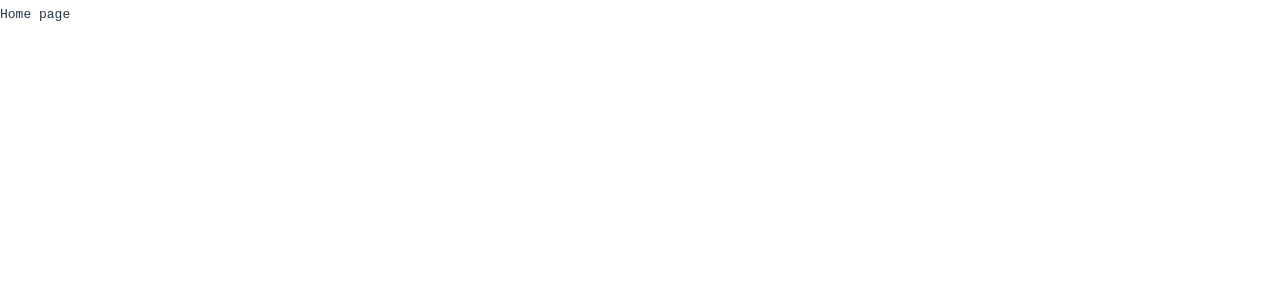
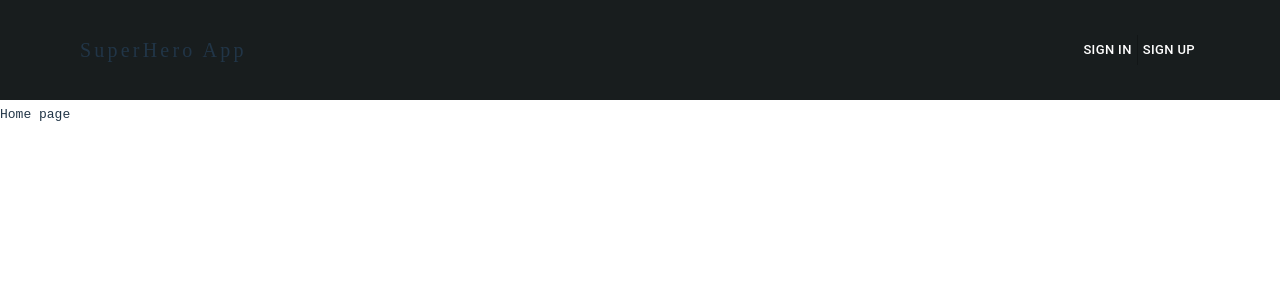
Before and after one commit to Pavlov-Vldmr/superhero-app, a React (Vite) app: page / in a window 1280 px wide. Shown: the top 300 px of the page. Built offline with nearby package versions, Linux system fonts and the light colour scheme.

Commit message:
feat: header component added

```diff
--- a/package.json
+++ b/package.json
@@ -12,6 +12,7 @@
   "dependencies": {
     "@emotion/react": "^11.11.4",
     "@emotion/styled": "^11.11.0",
+    "@mui/icons-material": "^5.15.11",
     "@mui/material": "^5.15.11",
     "@reduxjs/toolkit": "^2.2.1",
     "@types/react-redux": "^7.1.33",
--- a/src/App.tsx
+++ b/src/App.tsx
@@ -10,12 +10,14 @@ import { ProductPage } from './pages/ProductPage'
 
 
 import './App.css'
+import Header from './components/Header/Header'
 
 function App() {
 
   return (
     <>
       <Router>
+        <Header />
         <Routes>
           <Route path="/" element={<HomePage />} />
           <Route path="/product" element={<ProductPage />} />
--- /dev/null
+++ b/src/components/Header/Header.tsx
@@ -0,0 +1,81 @@
+import Container from '@mui/material/Container';
+import Box from '@mui/material/Box';
+import Link from '@mui/material/Link';
+import ButtonGroup from '@mui/material/ButtonGroup';
+import Button from '@mui/material/Button';
+import Typography from '@mui/material/Typography';
+
+
+
+function Header() {
+    return (
+        <>
+            <Container
+                disableGutters={true}
+                maxWidth={false}
+                sx={{
+                    backgroundColor: "#181D1E",
+                    display: 'flex',
+                    alignItems: 'center'
+                }}>
+
+                <Container maxWidth='lg'>
+                    <Box
+                        height={100}
+                        px={2}
+                        sx={{
+                            display: "flex",
+                            justifyContent: 'space-between',
+                            alignItems: 'center'
+                        }}>
+
+                        {/* <Link href="/" underline="none" color="#fff"> */}
+                        <Typography
+                            variant="h6"
+                            noWrap
+                            component="a"
+                            href="/"
+                            sx={{
+                                mr: 2,
+                                display: { xs: 'none', md: 'flex' },
+                                fontFamily: 'Open-Sans',
+                                fontWeight: 200,
+                                letterSpacing: '.2rem',
+                                color: 'inherit',
+                                textDecoration: 'none',
+                            }}
+                        >
+                            SuperHero App
+                        </Typography>
+                        {/* </Link> */}
+                        <Box>
+                            <ButtonGroup
+                                color="inherit"
+                                disabled={false}
+                                size="small"
+                                variant="text">
+                                <Button>
+                                    <Link href="/signin" underline="hover" color="#fff">
+                                        {"Sign In"}
+                                    </Link>
+                                </Button>
+                                <Button>
+                                    <Link href="/signup" underline="hover" color="#fff">
+                                        {"Sign Up"}
+                                    </Link>
+                                </Button>
+
+                                {/* TODO: Theme change btn */}
+
+
+                            </ButtonGroup>
+                        </Box>
+                    </Box>
+                </Container>
+
+            </Container>
+        </>
+    )
+}
+
+export default Header;
```
Also changed, not shown: 1 other file (tests, documents, lock files or other folders).
